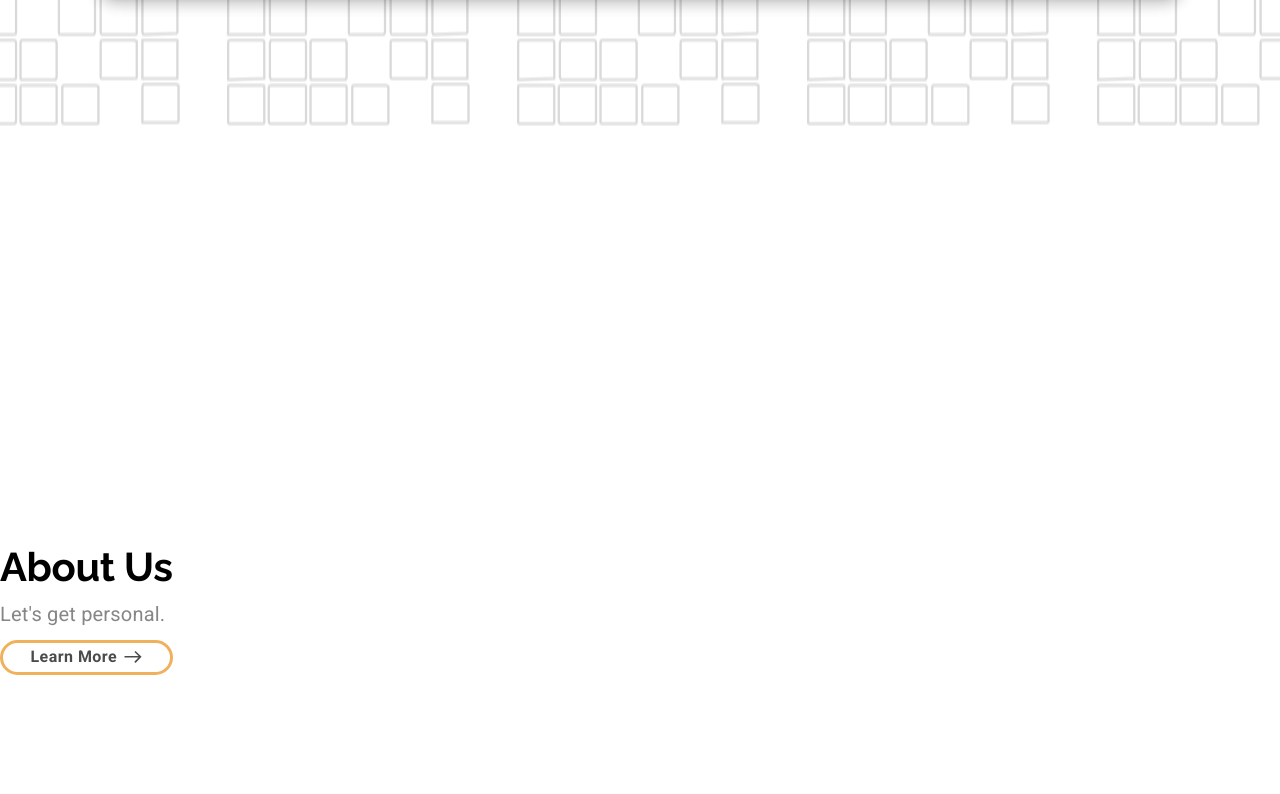
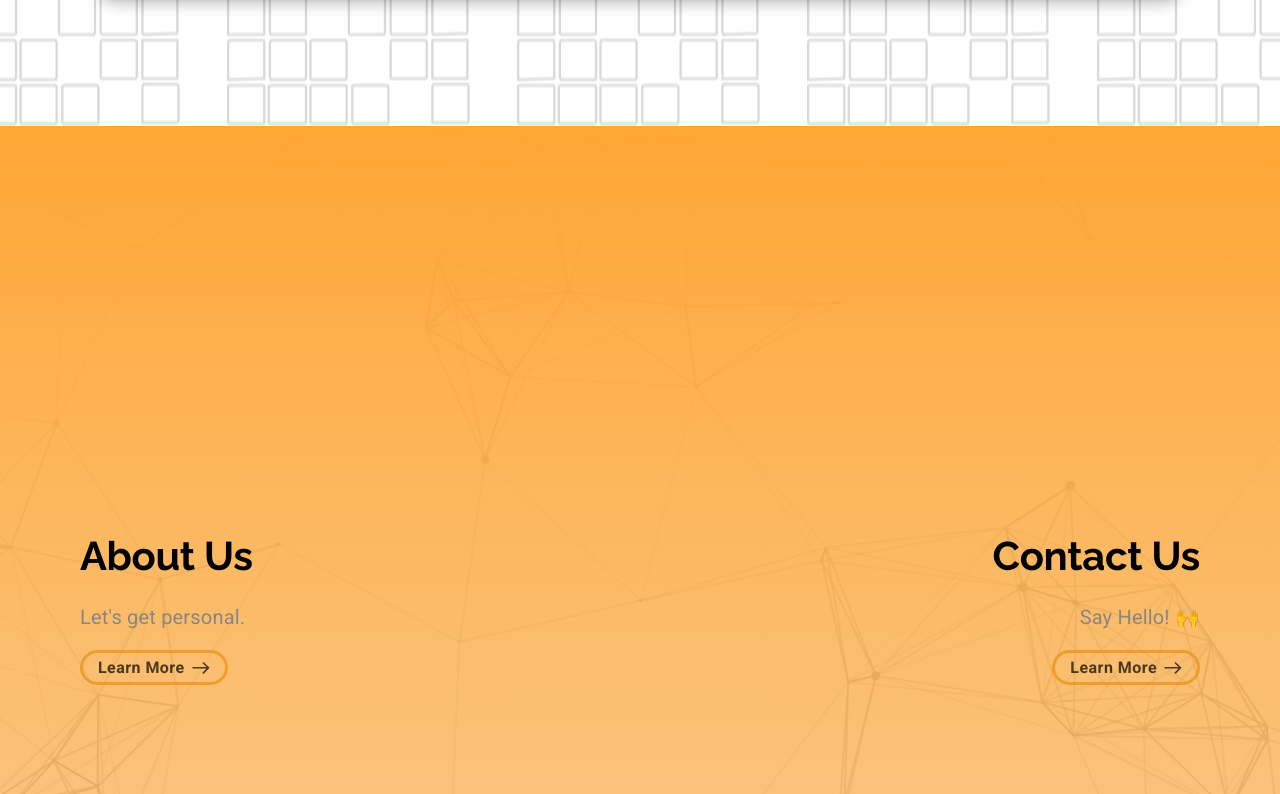
Before and after one commit to HAZberi/tech-company-website, a React (Create React App) app: page / in a window 1280 px wide. Shown: the part 2600-3394 px from the top of the page. Built offline with nearby package versions, Linux system fonts and the light colour scheme.

Commit message:
temp Background

```diff
--- a/src/components/LandingPage.js
+++ b/src/components/LandingPage.js
@@ -13,6 +13,7 @@ import softwareIcon from "../assets/Custom Software Icon.svg";
 import appsIcon from "../assets/mobile.svg";
 import webIcon from "../assets/website.svg";
 import repeatingBackground from "../assets/repeatingBackground.svg";
+import infoBackground from "../assets/infoBackground.svg";
 
 const useStyles = makeStyles((theme) => ({
   animation: {
@@ -144,6 +145,14 @@ const useStyles = makeStyles((theme) => ({
       width: "100%",
       borderRadius: 0,
     },
+  },
+  infoBackground: {
+    backgroundImage: `url(${infoBackground})`,
+    backgroundPosition: "center",
+    backgroundSize: "cover",
+    backgroundRepeat: "no-repeat",
+    height: "100%",
+    width: "100%",
   },
 }));
 
@@ -355,10 +364,24 @@ const LandingPage = () => {
           <Grid item>
             {/* Information Block */}
             <Grid container direction="row" style={{height: "60em"}} alignItems="center">
+              <Grid item container style={{position: "absolute"}}>
+                <Grid sm item style={{marginLeft: "5em"}}>
+                  <Grid container direction="column">
+                    <Typography variant="h2" gutterBottom>About Us</Typography>
+                    <Typography variant="subtitle1" gutterBottom>Let's get personal.</Typography>
                     <Grid item>
+                      <Button variant="outlined" className={classes.learnOutlineButton}>
+                        Learn More
+                        <ButtonArrow width={25} height={18} fill="black" />
+                      </Button>
+                    </Grid>
+                  </Grid>
+                </Grid>
+                <Grid sm item style={{marginRight: "5em", textAlign: "right"}}>
                   <Grid container direction="column">
-                  <Typography variant="h2">About Us</Typography>
-                  <Typography variant="subtitle1">Let's get personal.</Typography>
+                    <Typography variant="h2" gutterBottom>Contact Us</Typography>
+                    <Typography variant="subtitle1" gutterBottom>Say Hello! 🙌</Typography>
+                    <Grid item>
                       <Button variant="outlined" className={classes.learnOutlineButton}>
                         Learn More
                         <ButtonArrow width={25} height={18} fill="black" />
@@ -367,6 +390,9 @@ const LandingPage = () => {
                   </Grid>
                 </Grid>
               </Grid>
+            <div className={classes.infoBackground} />
+            </Grid>
+          </Grid>
       </Grid>
     </div>
   );
```
Also changed, not shown: 1 other file (tests, documents, lock files or other folders). Lines whose indentation alone changed are shown as unchanged.
